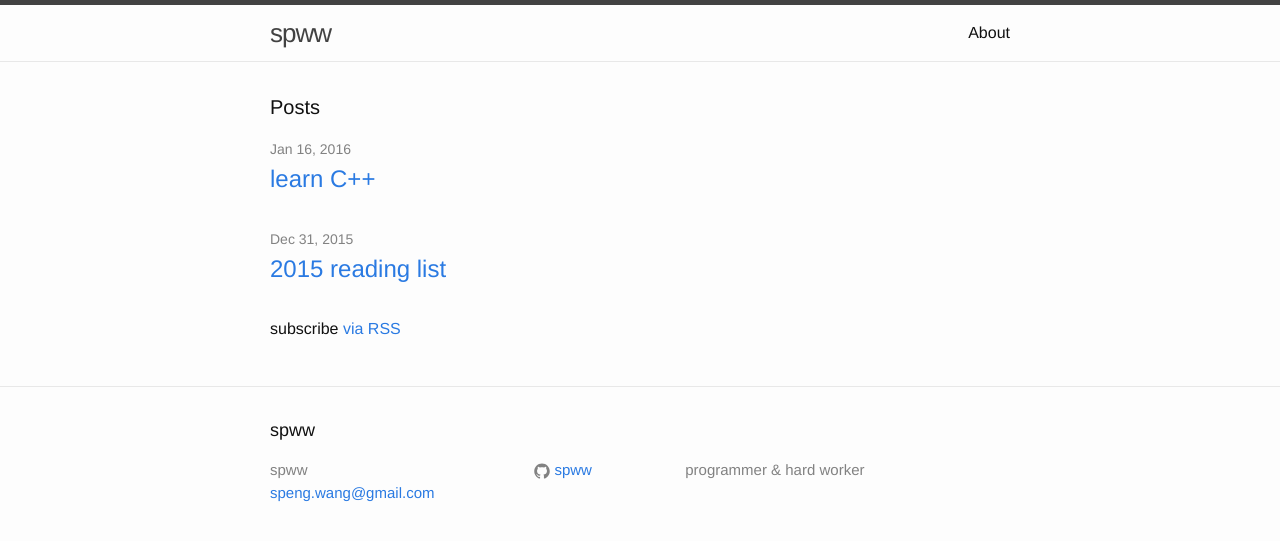
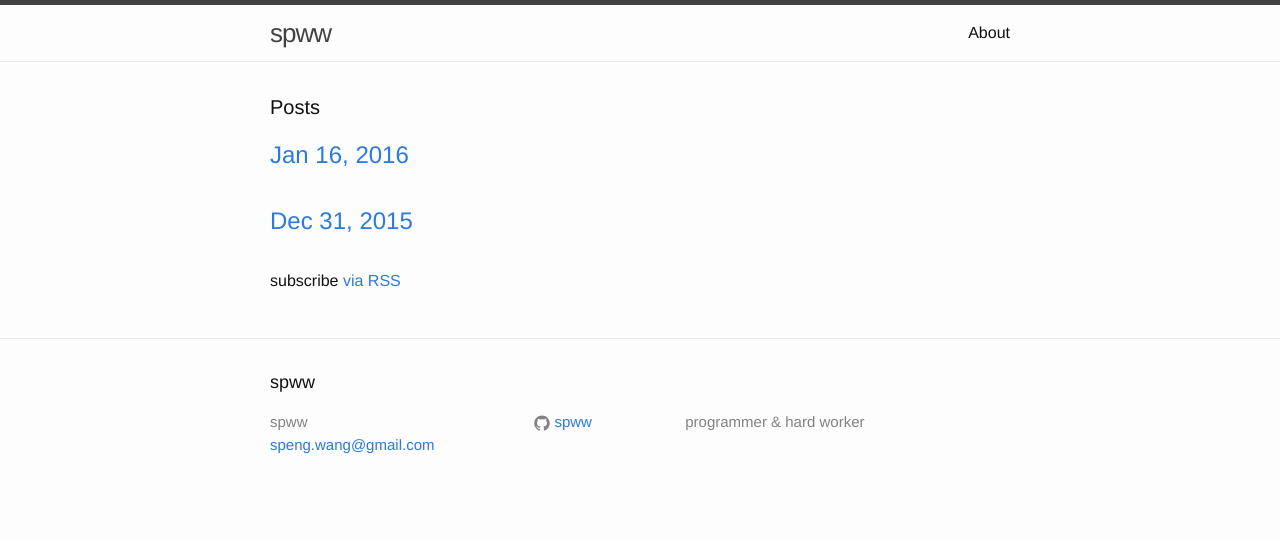
Before and after one commit to SPWW/oldblog, a Jekyll site: the page built from index.html, in a window 1280 px wide. Shown: the top 541 px of the page. Built offline with Jekyll 4.4.1, drawn with Linux system fonts in a browser that asks for light colours.

Commit message:
chang style

```diff
--- a/index.html
+++ b/index.html
@@ -9,11 +9,9 @@ layout: default
   <ul class="post-list">
     {% for post in site.posts %}
       <li>
-        <span class="post-meta">{{ post.date | date: "%b %-d, %Y" }}</span>
 
-        <h2>
-          <a class="post-link" href="{{ post.url | prepend: site.baseurl }}">{{ post.title }}</a>
-        </h2>
+          <a class="post-link" href="{{ post.url | prepend: site.baseurl }}">{{  post.date | date: "%b %-d, %Y" | post.title }}</a>
+
       </li>
     {% endfor %}
   </ul>
```
